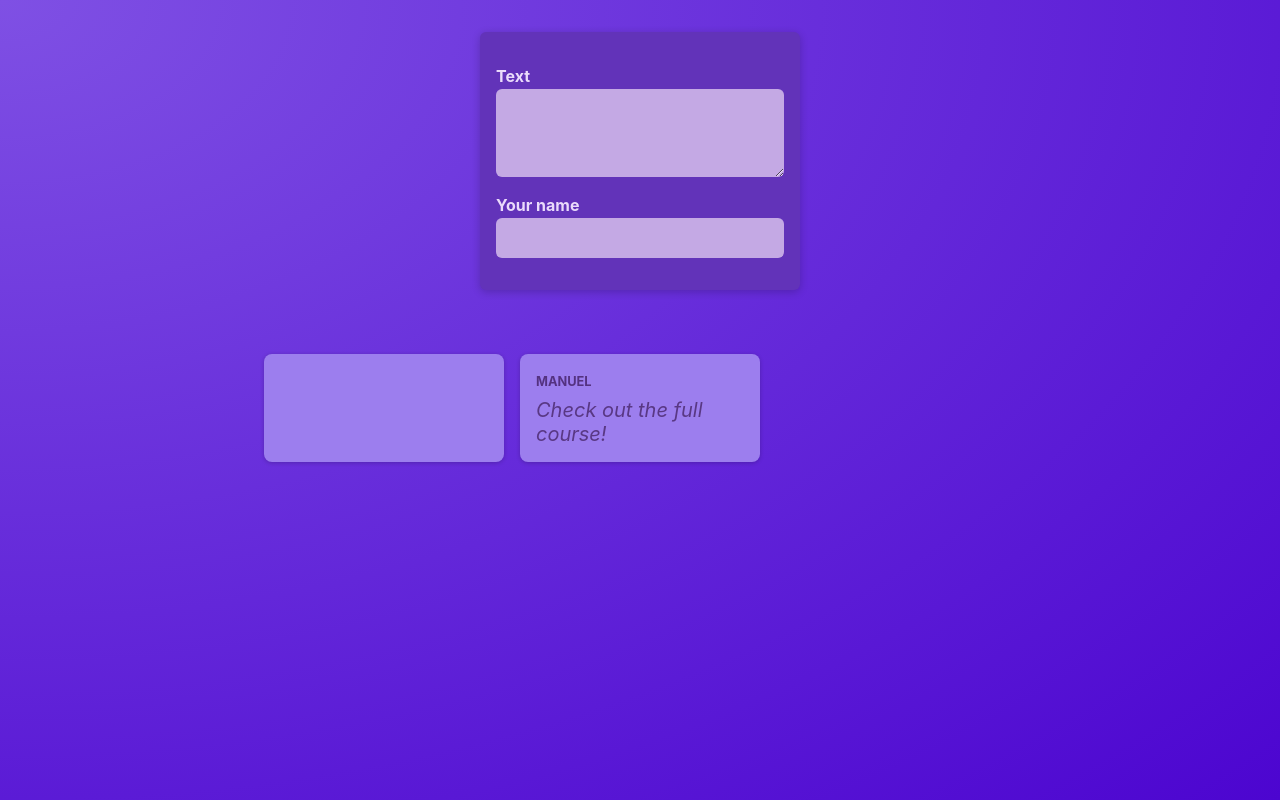
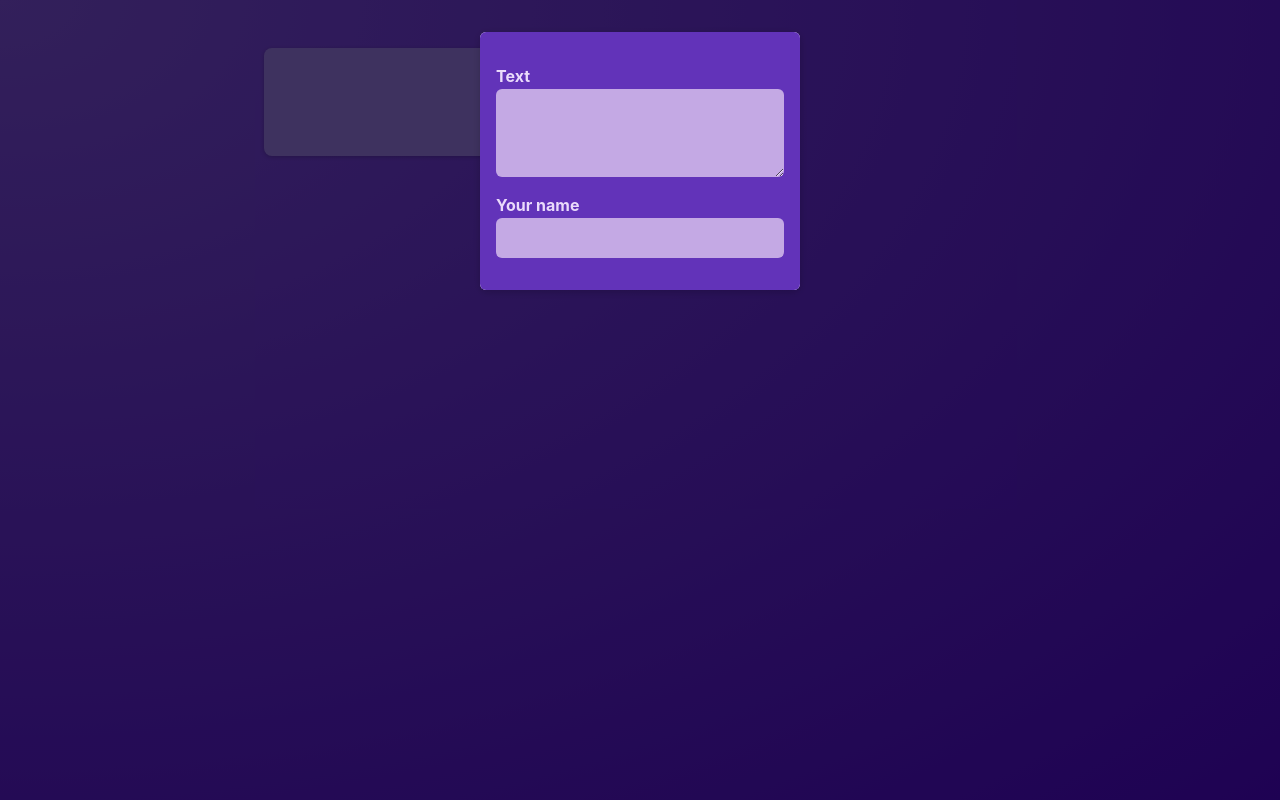
Before and after one commit to attilafarmasi/notes, a React (Create React App) app: page / in a window 1280 px wide. Built offline with nearby package versions, Linux system fonts and the light colour scheme.

Commit message:
The special children prop

```diff
--- /dev/null
+++ b/src/components/Modal.js
@@ -0,0 +1,13 @@
+import classes from "./Modal.module.css";
+
+function Modal({ children }) {
+  return (
+    <>
+      <div className={classes.backdrop}>
+        <dialog open className={classes.modal}>{children}</dialog>
+      </div>
+    </>
+  );
+}
+
+export default Modal;
--- /dev/null
+++ b/src/components/Modal.module.css
@@ -0,0 +1,19 @@
+.backdrop {
+  position: fixed;
+  top: 0;
+  left: 0;
+  width: 100%;
+  height: 100vh;
+  background-color: rgba(0, 0, 0, 0.6);
+  z-index: 1;
+}
+
+.modal {
+  border: none;
+  border-radius: 6px;
+  box-shadow: 0 2px 8px rgba(0, 0, 0, 0.2);
+  padding: 0;
+  overflow: hidden;
+  z-index: 1;
+  margin-top: 2rem;
+}
--- a/src/components/NewPost.module.css
+++ b/src/components/NewPost.module.css
@@ -2,9 +2,6 @@
   background-color: #6233b9;
   padding: 1rem;
   width: 20rem;
-  margin: 2rem auto;
-  border-radius: 6px;
-  box-shadow: 0 2px 8px rgba(0, 0, 0, 0.2);
 }
 
 .form label {
--- a/src/components/PostsList.js
+++ b/src/components/PostsList.js
@@ -3,6 +3,7 @@
 import classes from "./PostsList.module.css";
 import Post from "./Post";
 import NewPost from "./NewPost";
+import Modal from "./Modal";
 
 function PostsList() {
   const [enteredBody, setEnteredBody] = useState("");
@@ -18,10 +19,12 @@
 
   return (
     <>
-      <NewPost
-        onBodyChange={bodyChangeHandler}
-        onAuthorChange={authorChangeHandler}
-      />
+      <Modal>
+        <NewPost
+          onBodyChange={bodyChangeHandler}
+          onAuthorChange={authorChangeHandler}
+        />
+      </Modal>
       <ul className={classes.posts}>
         <Post author={enteredAuthor} body={enteredBody} />
         <Post author="Manuel" body="Check out the full course!" />
```
